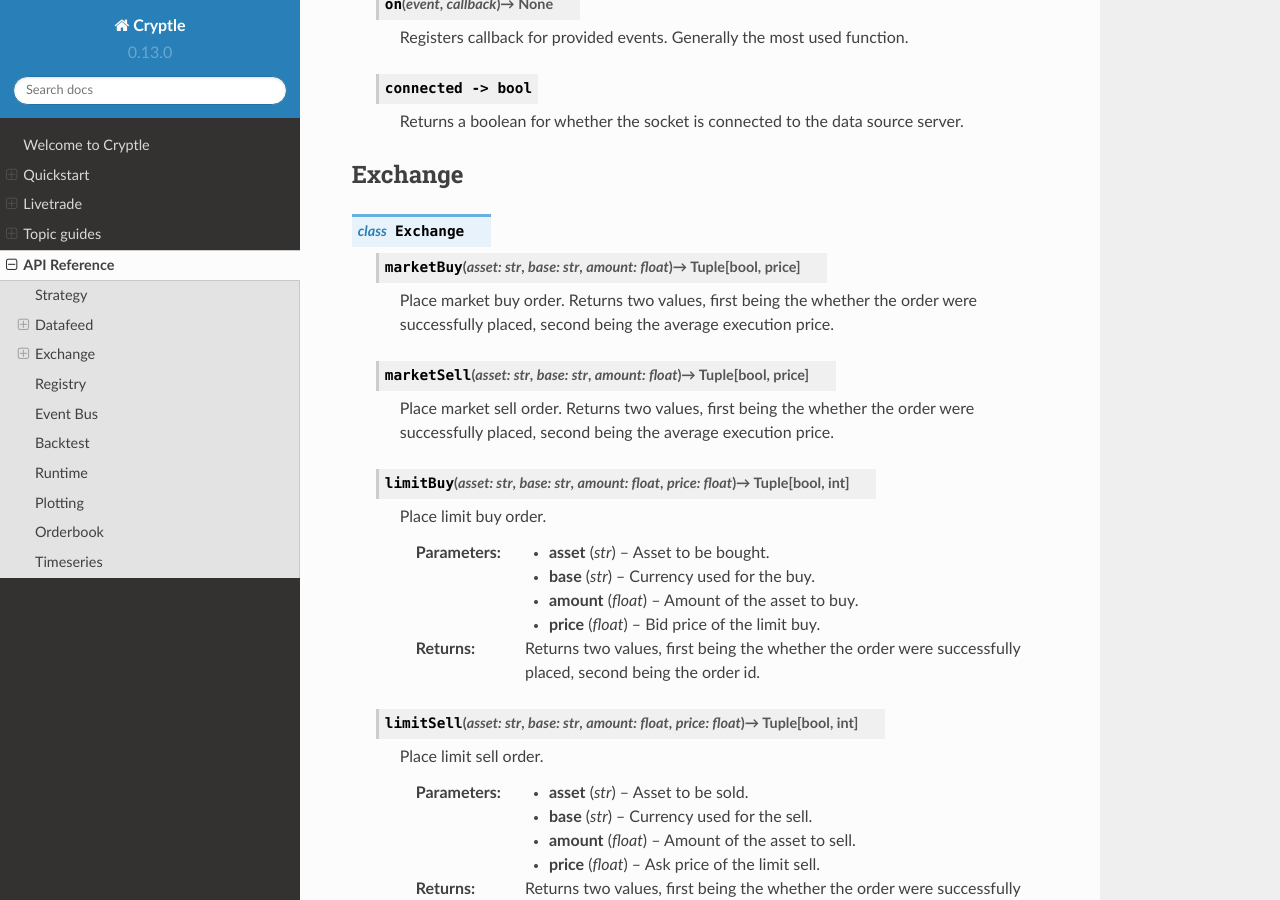
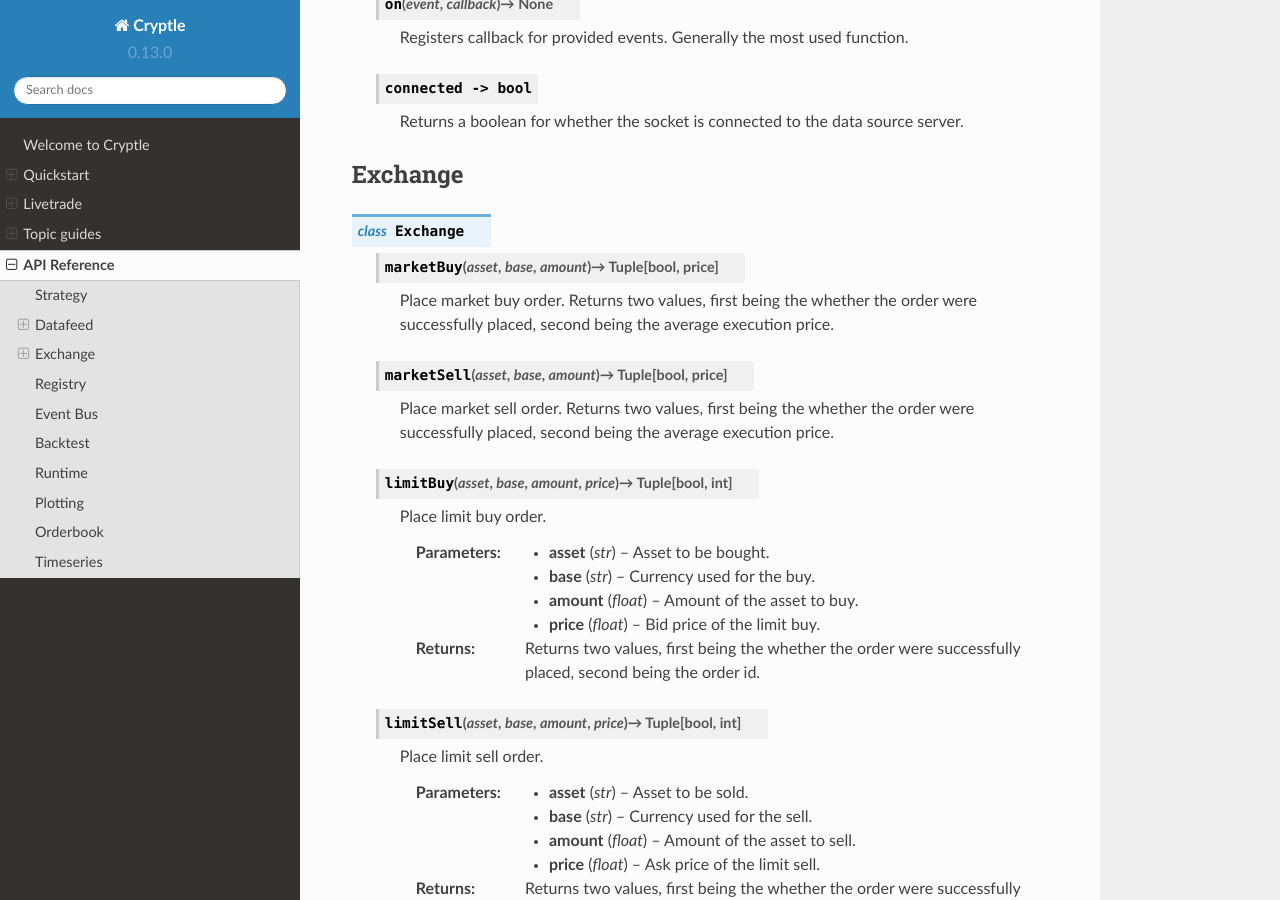
Before and after one commit to bridgelancer/cryptle_fork, a Sphinx documentation site: the page built from docs/api.rst, in a window 1280 px wide and 900 px high, scrolled down 785 px. Built offline with Sphinx 7.4.7 and the Read the Docs theme 2.0.0, drawn with Linux system fonts in a browser that asks for light colours.

```diff
--- a/docs/api.rst
+++ b/docs/api.rst
@@ -65,17 +65,17 @@ Exchange
 
 .. py:class:: Exchange
 
-   .. py:method:: marketBuy(asset: str, base: str, amount: float) -> Tuple[bool, price]
+   .. py:method:: marketBuy(asset, base, amount) -> Tuple[bool, price]
 
       Place market buy order. Returns two values, first being the whether the
       order were successfully placed, second being the average execution price.
 
-   .. py:method:: marketSell(asset: str, base: str, amount: float) -> Tuple[bool, price]
+   .. py:method:: marketSell(asset, base, amount) -> Tuple[bool, price]
 
       Place market sell order. Returns two values, first being the whether the
       order were successfully placed, second being the average execution price.
 
-   .. py:method:: limitBuy(asset: str, base: str, amount: float, price: float) -> Tuple[bool, int]
+   .. py:method:: limitBuy(asset, base, amount, price) -> Tuple[bool, int]
 
       Place limit buy order.
 
@@ -86,7 +86,7 @@ Exchange
       :return: Returns two values, first being the whether the order were
          successfully placed, second being the order id.
 
-   .. py:method:: limitSell(asset: str, base: str, amount: float, price: float) -> Tuple[bool, int]
+   .. py:method:: limitSell(asset, base, amount, price) -> Tuple[bool, int]
 
       Place limit sell order.
 
--- a/docs/conf.py
+++ b/docs/conf.py
@@ -24,6 +24,8 @@ exclude_patterns = ['_build', 'Thumbs.db', '.DS_Store']
 extensions = [
     'sphinx.ext.autodoc',
     'sphinx.ext.napoleon',
+    'sphinx.ext.todo',
+    'sphinx_autodoc_typehints',
 ]
 
 autodoc_member_order = 'bysource'
```
Also changed, not shown: 2 other files.
